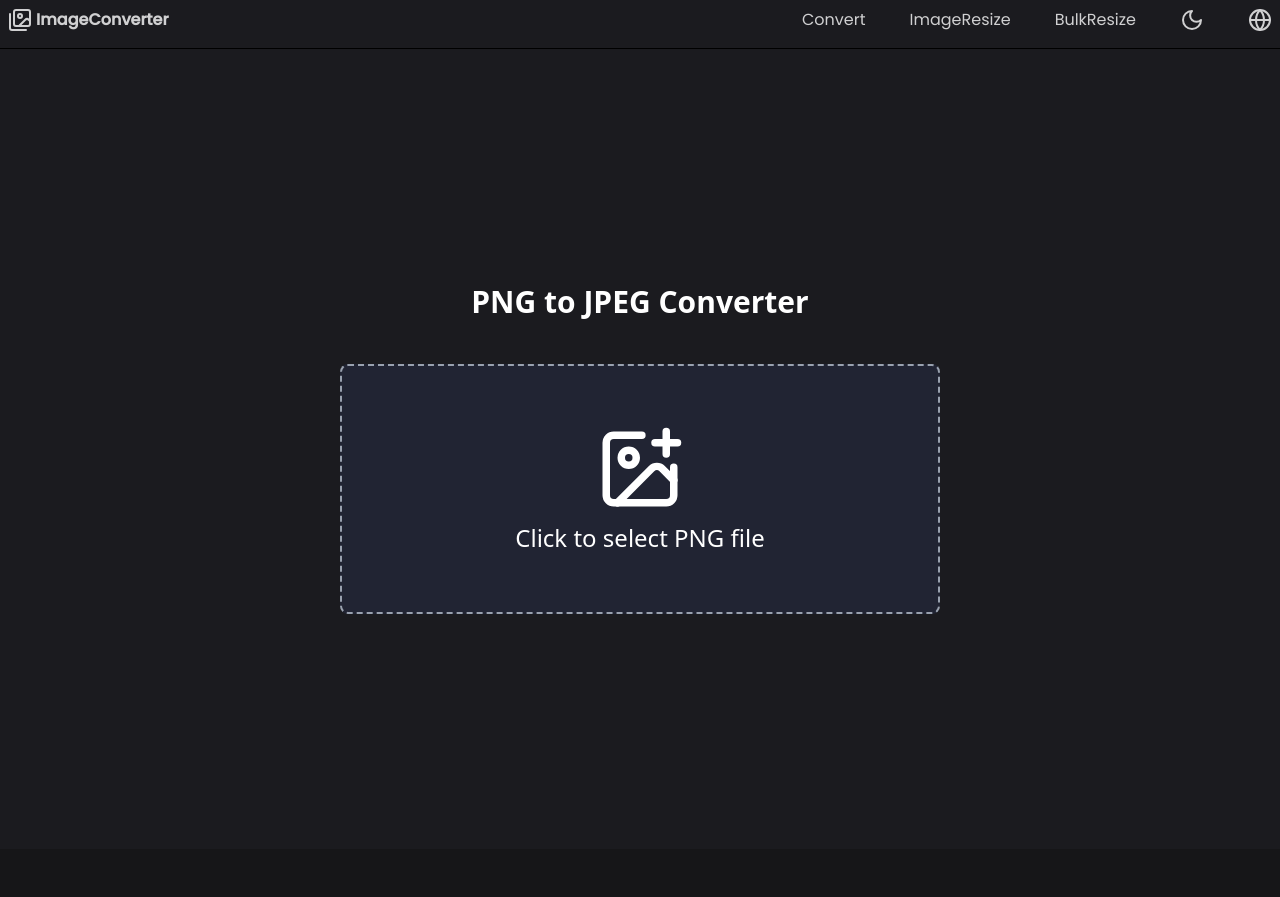
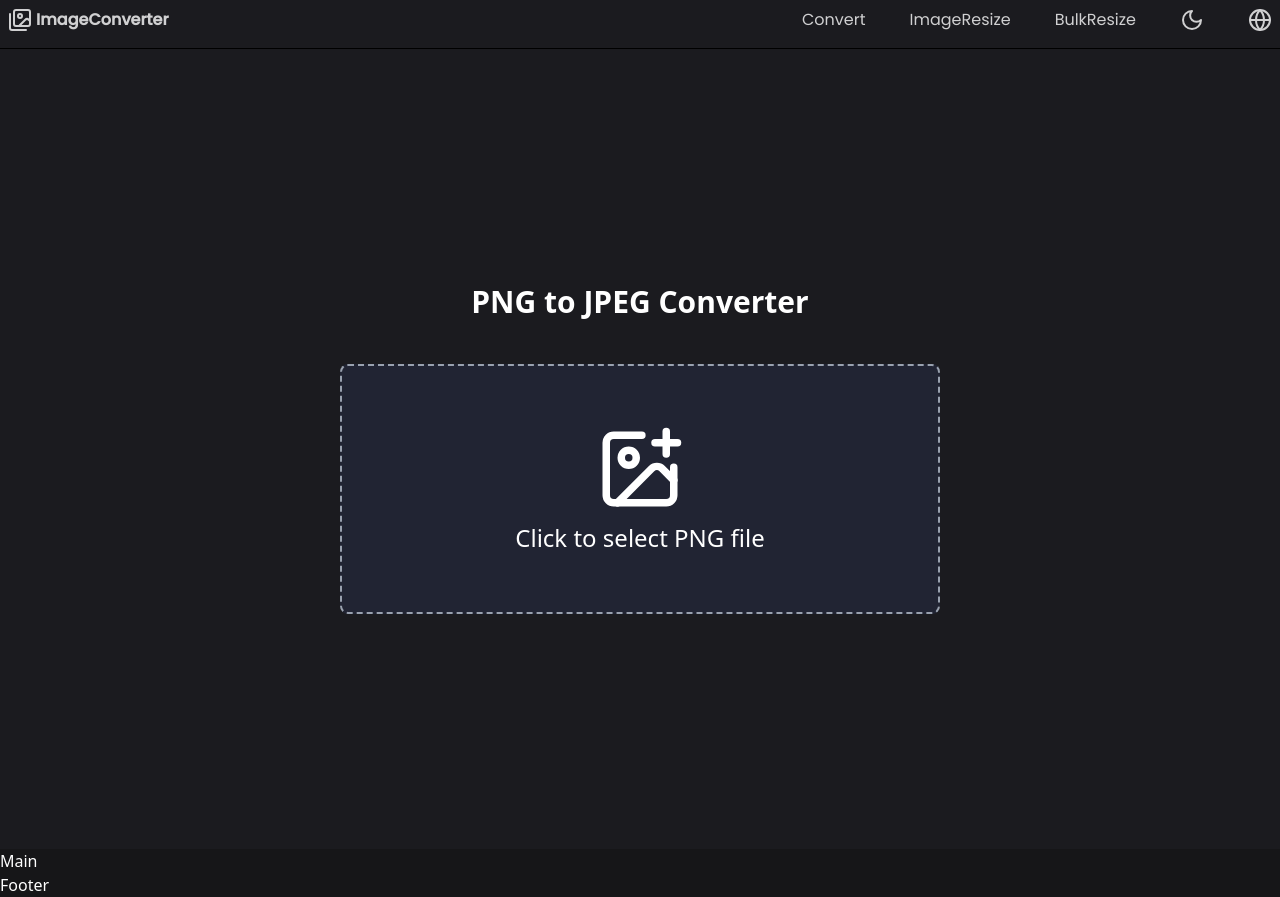
Before and after one commit to saurabhhh777/ImgConverter, a React (Vite) app in the folder frontend/: page / in a window 1280 px wide. Before the commit the page ends 849 px from the top, so only its background shows below. Built offline with nearby package versions, Linux system fonts and the light colour scheme.

Commit message:
Hover function adding on the Navbar

```diff
--- a/frontend/src/components/NavbarPage/Navbar.tsx
+++ b/frontend/src/components/NavbarPage/Navbar.tsx
@@ -1,8 +1,22 @@
-import { Images } from 'lucide-react';
-import {Moon} from "lucide-react";
-import {Globe} from "lucide-react";
+import { Images,Moon,Globe} from 'lucide-react';
+import { useState } from 'react';
+import Converttools from '../pages/Converttools.tsx';
+
 
 const Navbar = () => {
+
+  const [showTools,setShowTools] = useState(false);
+
+  function handleConvert(){
+    if(showTools===false){
+      setShowTools(true);
+      <Converttools/>
+    }
+    else{
+      setShowTools(false);
+    }
+  }
+
   return (
     <div>
         <div className="flex flex-row bg-[#1b1b1f] text-[#d0d0d1] justify-between font-poppin h-12">
@@ -13,7 +27,7 @@ const Navbar = () => {
                 </h2>
             </div>
             <div className="flex flex-row ">
-              <h2 className='pr-9 p-2'>Convert</h2>
+              <h2 className='pr-9 p-2' onClick={handleConvert}>Convert</h2>
               <h2 className="pr-9 p-2">ImageResize</h2>
               <h2 className="pr-9 p-2">BulkResize</h2>
               <h2 className="pr-9 p-2"><Moon/></h2>
@@ -21,6 +35,7 @@ const Navbar = () => {
             </div>
         </div>
         <hr/>
+        {showTools && <Converttools/>}
     </div>
   )
 }
--- /dev/null
+++ b/frontend/src/components/pages/Converttools.tsx
@@ -0,0 +1,11 @@
+const Converttools = () => {
+  return (
+    <div className="h-full w-full justify-center justify-items-center bg-black bg-opacity-50">
+        <div className="h-[70%] w-[50%] bg-[#1ed5fe]">
+
+        </div>
+    </div>
+  )
+}
+
+export default Converttools;
--- /dev/null
+++ b/frontend/src/components/pages/Footer.tsx
@@ -0,0 +1,10 @@
+
+const Footer = () => {
+  return (
+    <div className="text-white">
+        Footer
+    </div>
+  )
+}
+
+export default Footer
--- a/frontend/src/components/pages/Home.tsx
+++ b/frontend/src/components/pages/Home.tsx
@@ -1,11 +1,15 @@
 import Navbar from "../NavbarPage/Navbar.tsx";
 import Pngtojpg from "../Tools/Pngtojpg.tsx";
+import Footer from "./Footer.tsx";
+import Main from "./Main.tsx";
 
 const Home = () => {
   return (
     <div>
       <Navbar/>
       <Pngtojpg/>
+      <Main/>
+      <Footer/>
     </div>
 
   )
--- /dev/null
+++ b/frontend/src/components/pages/Main.tsx
@@ -0,0 +1,8 @@
+
+const Main = () => {
+  return (
+    <div className="text-white">Main</div>
+  )
+}
+
+export default Main
```
Also changed, not shown: frontend/src/components/pages/Alltools.tsx (deleted).
